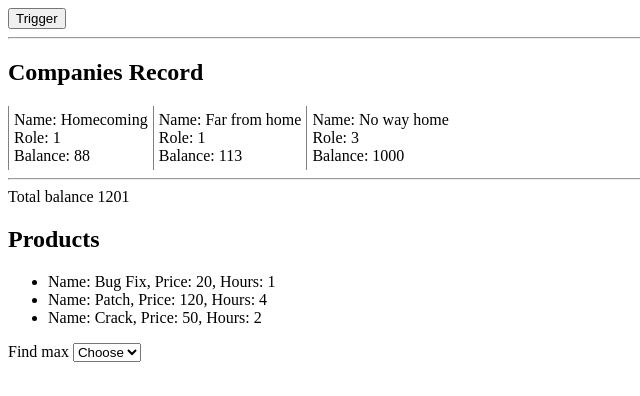
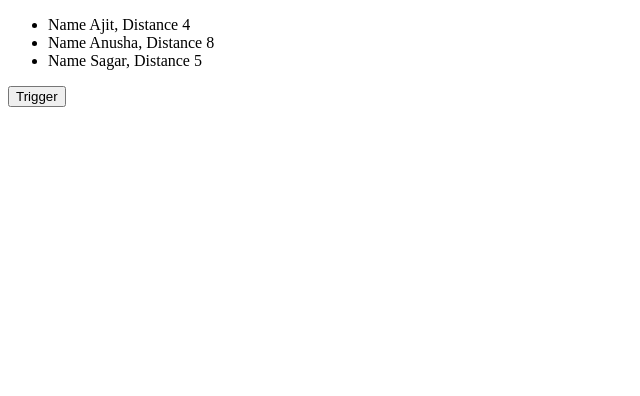
Before and after one commit to officialcomputerbaba/angular-season-1, an Angular app in the folder lecture-74/: page / in a window 1280 px wide. Shown: the top 396 px of the page, without its empty margins (0-640 px from the left). Built offline with nearby package versions, Linux system fonts and the light colour scheme.

Commit message:
lecture-74-c

```diff
--- a/lecture-74/src/app/app.component.html
+++ b/lecture-74/src/app/app.component.html
@@ -1,7 +1,9 @@
+<ul>
+    <li *ngFor="let user of users">
+        <!-- Name {{ user.name }}, Distance {{ milesToKm(user.distance) }} -->
+
+        Name {{ user.name }}, Distance {{ milesToKm | memoizedFn: user.distance }}
+    </li>
+</ul>
+
 <button (click)="0">Trigger</button>
-
-<hr />
-
-<app-company></app-company>
-
-<app-products></app-products>
--- a/lecture-74/src/app/app.component.ts
+++ b/lecture-74/src/app/app.component.ts
@@ -1,8 +1,17 @@
 import { Component } from "@angular/core";
+import { milesToKm } from "./utils/distance.utils";
 
 @Component({
   selector: "app-root",
   templateUrl: "./app.component.html",
   styleUrls: ["./app.component.css"],
 })
-export class AppComponent {}
+export class AppComponent {
+  users = [
+    { name: "Ajit", distance: 2.5 },
+    { name: "Anusha", distance: 5 },
+    { name: "Sagar", distance: 3.2 },
+  ];
+
+  milesToKm = milesToKm;
+}
--- a/lecture-74/src/app/app.module.ts
+++ b/lecture-74/src/app/app.module.ts
@@ -3,13 +3,11 @@ import { BrowserModule } from "@angular/platform-browser";
 
 import { AppComponent } from "./app.component";
 import { MemoizedFnPipe } from "./pipes";
-import { CompanyComponent } from "./company/company.component";
-import { ProductsComponent } from './products/products.component';
 
 const PIPES = [MemoizedFnPipe];
 
 @NgModule({
-  declarations: [AppComponent, ...PIPES, CompanyComponent, ProductsComponent],
+  declarations: [AppComponent, ...PIPES],
   imports: [BrowserModule],
   providers: [],
   bootstrap: [AppComponent],
--- a/lecture-74/src/app/company/company.component.css
+++ /dev/null
@@ -1,5 +0,0 @@
-div {
-  display: inline-block;
-  padding: 5px;
-  border-left: 1px solid grey;
-}
--- a/lecture-74/src/app/company/company.component.html
+++ /dev/null
@@ -1,20 +0,0 @@
-<h2>Companies Record</h2>
-
-<div *ngFor="let record of records">
-
-    Name: {{ record.company }}
-
-    <br />
-
-    Role: {{ record.role }}
-
-    <br />
-
-    Balance: {{ record.sheet.balance }}
-</div>
-
-<hr />
-
-<!-- Total balance {{ totalBalance(records) }} -->
-
-Total balance {{ totalBalance | memoizedFn: records }}
--- a/lecture-74/src/app/company/company.component.ts
+++ /dev/null
@@ -1,63 +0,0 @@
-import { Component, OnInit } from "@angular/core";
-import { of } from "rxjs";
-import { delay } from "rxjs/operators";
-
-interface CompanyRecord {
-  company: string;
-  role: number;
-  sheet: {
-    balance: number;
-    date: string;
-  };
-}
-
-function getRecords() {
-  return of([
-    {
-      company: "Homecoming",
-      role: 1,
-      sheet: {
-        balance: 88,
-        date: "07/07/2017",
-      },
-    },
-    {
-      company: "Far from home",
-      role: 1,
-      sheet: {
-        balance: 113,
-        date: "06/26/2019",
-      },
-    },
-    {
-      company: "No way home",
-      role: 3,
-      sheet: {
-        balance: 1000,
-        date: "12/16/2021",
-      },
-    },
-  ]).pipe(delay(1000));
-}
-
-@Component({
-  selector: "app-company",
-  templateUrl: "./company.component.html",
-  styleUrls: ["./company.component.css"],
-})
-export class CompanyComponent implements OnInit {
-  records: CompanyRecord[] = [];
-
-  constructor() {}
-
-  ngOnInit() {
-    getRecords().subscribe((list) => {
-      this.records = list;
-    });
-  }
-
-  totalBalance(records: CompanyRecord[]) {
-    console.log("Total balance called");
-    return records.reduce((acc, { sheet }) => sheet.balance + acc, 0);
-  }
-}
--- a/lecture-74/src/app/products/products.component.html
+++ /dev/null
@@ -1,19 +0,0 @@
-<h2>Products</h2>
-
-<ul>
-    <li *ngFor="let product of products">
-        Name: {{ product.name }}, Price: {{ product.price }}, Hours: {{ product.hours }}
-    </li>
-</ul>
-
-Find max
-
-<select #maxOf (change)="0;">
-    <option selected disabled>Choose</option>
-    <option value="price">Price</option>
-    <option value="hours">Hours</option>
-</select>
-
-<!-- {{ findMax(products, $any(maxOf.value) }} -->
-
-{{ findMax | memoizedFn :products :maxOf.value }}
--- a/lecture-74/src/app/products/products.component.ts
+++ /dev/null
@@ -1,27 +0,0 @@
-import { Component } from "@angular/core";
-
-export interface Product {
-  name: string;
-  price: number;
-  hours: number;
-}
-
-@Component({
-  selector: "app-products",
-  templateUrl: "./products.component.html",
-  styleUrls: ["./products.component.css"],
-})
-export class ProductsComponent {
-  products: Product[] = [
-    { name: "Bug Fix", price: 20, hours: 1 },
-    { name: "Patch", price: 120, hours: 4 },
-    { name: "Crack", price: 50, hours: 2 },
-  ];
-
-  constructor() {}
-
-  findMax(products: Product[], key: keyof Product) {
-    console.log("Max called");
-    return Math.max(...(products.map((p) => p[key]) as number[])) || undefined;
-  }
-}
--- /dev/null
+++ b/lecture-74/src/app/utils/distance.utils.ts
@@ -0,0 +1,24 @@
+// This code is derived from the credits given below
+// Author: https://github.com/ericgio
+// Repo: https://github.com/ericgio/distance-utils
+
+export const METERS_PER_KM = 1000;
+export const METERS_PER_MILE = 1609.35;
+export const FEET_PER_METER = 3.28084;
+
+export function round(distance: number, precision: number = 0) {
+  return +`${Math.round(+`${distance}e${precision}`)}e${-precision}`;
+}
+
+export function milesToKm(miles: number, precision?: number): number {
+  console.log("Called ", miles);
+  return round((miles * METERS_PER_MILE) / METERS_PER_KM, precision);
+}
+
+export function metersToMiles(meters: number, precision: number = 2): number {
+  return round(meters / METERS_PER_MILE, precision);
+}
+
+export function metersToFeet(meters: number, precision?: number): number {
+  return round(meters * FEET_PER_METER, precision);
+}
```
Also changed, not shown: lecture-74/src/app/products/products.component.css (deleted).
